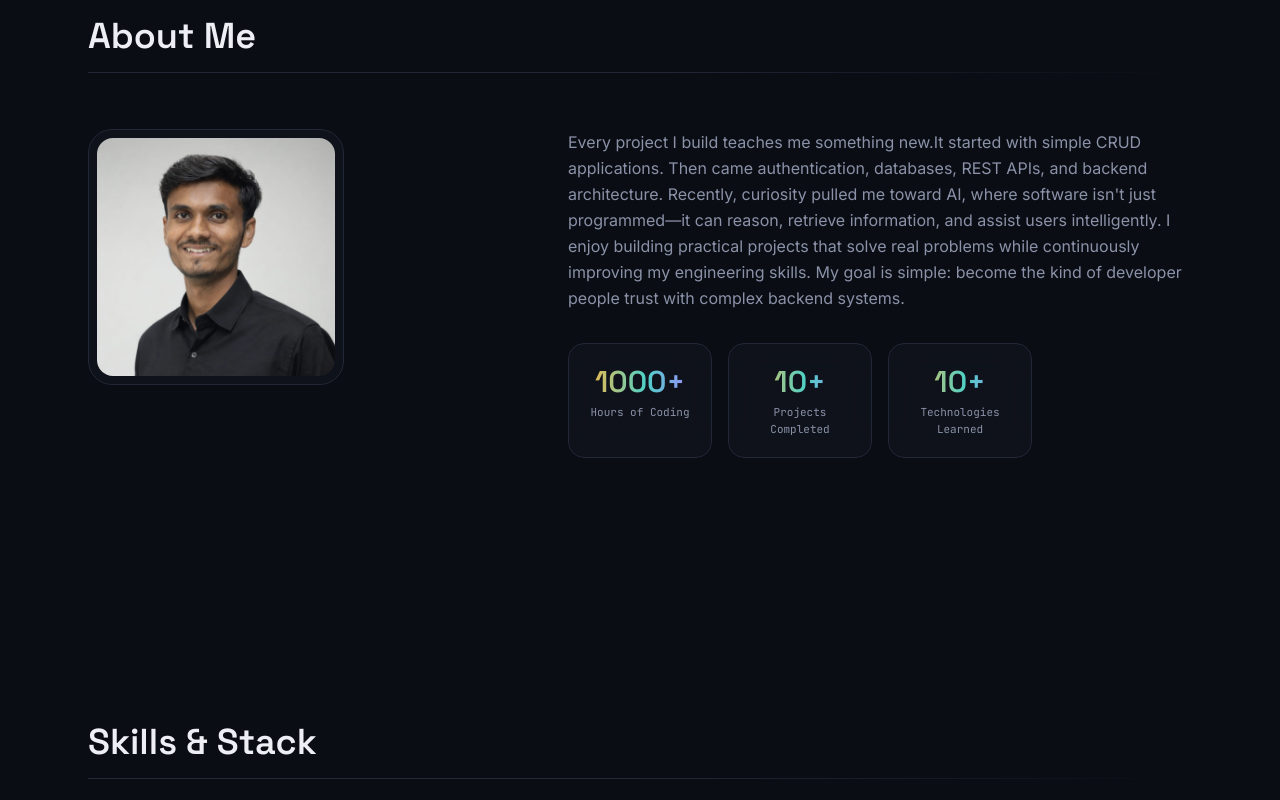
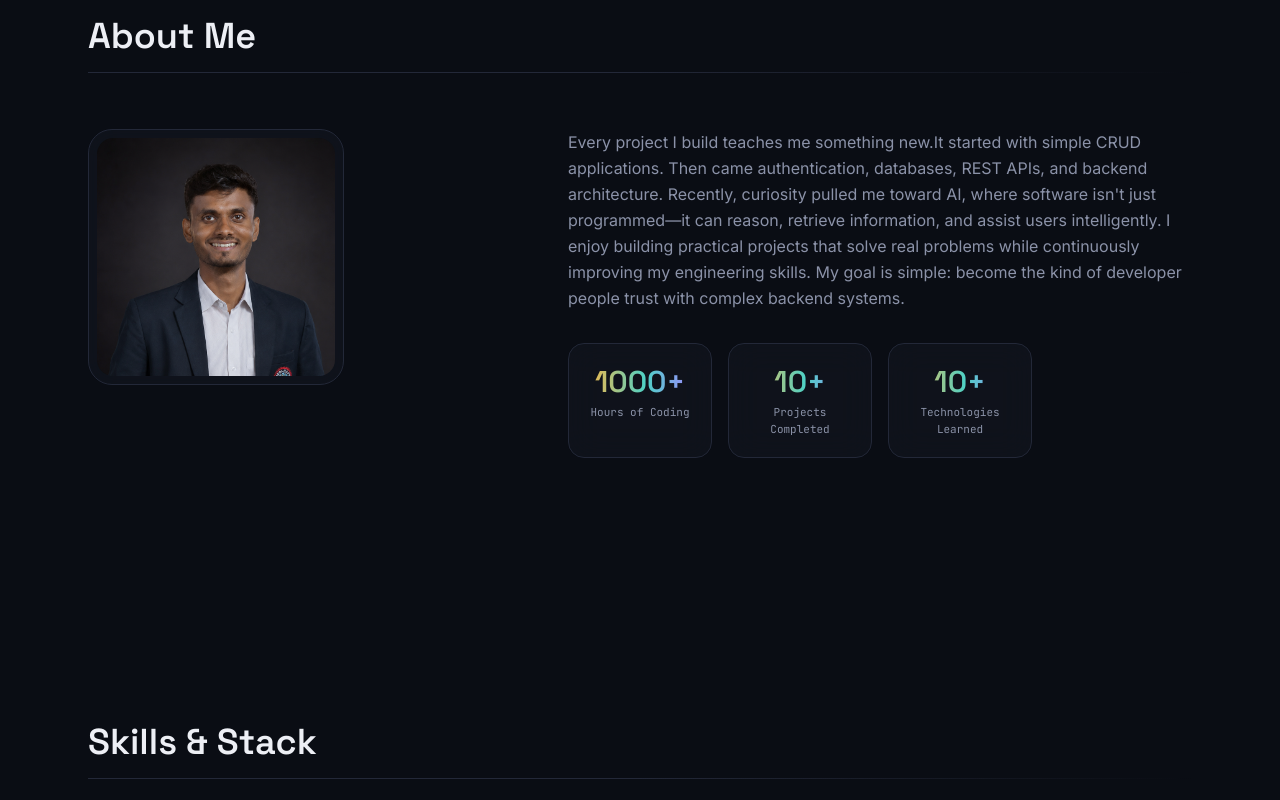
Before and after one commit to Akshatjoshi16/portfolio, a React (Vite) app: page / in a window 1280 px wide. Shown: the part 920-1720 px from the top of the page. Built offline with nearby package versions, Linux system fonts and the light colour scheme.

Commit message:
feat: Updated image and hero.tsx

```diff
--- a/src/components/About.tsx
+++ b/src/components/About.tsx
@@ -3,6 +3,7 @@ import SectionLabel from "./SectionLabel";
 import { aboutStats, aboutText, profile } from "../data/profile";
 import { useCountUp } from "../hooks/useCountUp";
 import image from "../assets/profile.jpeg";
+import image2 from "../assets/profile2.png";
 
 function StatCard({ label, value, suffix }: { label: string; value: number; suffix: string }) {
   const { ref, value: animated } = useCountUp(value);
@@ -36,7 +37,7 @@ export default function About() {
         >
           <div className="glass relative aspect-square rounded-3xl p-2">
   <img
-    src={image}
+    src={image2}
     alt={profile.name}
     className="h-full w-full rounded-2xl object-cover"
   />
--- a/src/components/Hero.tsx
+++ b/src/components/Hero.tsx
@@ -30,7 +30,7 @@ export default function Hero() {
             transition={{ duration: 0.5 }}
             className="mb-4 inline-flex items-center gap-2 rounded-full border border-line px-3 py-1 font-mono text-xs text-text-lo"
           >
-            <span className="h-1.5 w-1.5 rounded-full bg-teal" /> open to Software Developer intern roles
+            <span className="h-1.5 w-1.5 rounded-full bg-teal" /> Open to Software Developer intern roles
           </motion.p>
 
           <motion.h1
--- a/src/data/projects.ts
+++ b/src/data/projects.ts
@@ -14,10 +14,10 @@ export const projects: Project[] = [
   {
     title: "Purohitam — Vedic Pooja Booking Platform",
     description:
-      "A full-stack booking platform for Vedic pooja services themed around Mahakaleshwar, Ujjain — letting devotees discover and book verified purohits, with an admin dashboard to manage bookings end-to-end.",
+      "A production-ready booking platform for Vedic pooja services, themed around Ujjain, enabling devotees to discover, book, and manage appointments with verified purohits through a seamless digital experience. The platform also provides a dedicated admin dashboard for managing bookings, users, and the complete booking lifecycle.",
     techStack: ["Spring Boot", "MySQL", "React", "TypeScript", "Tailwind CSS", "JWT"],
     problem:
-      "Devotees previously relied on word-of-mouth to find and schedule purohits for rituals. Purohitam replaces that with a structured booking flow and status tracking.",
+      "Devotees previously relied on word-of-mouth and offline coordination to find and schedule purohits for religious rituals. Purohitam digitizes the entire process with a structured booking workflow, real-time status tracking, and automated notifications, making the experience more reliable and transparent.",
     features: [
       "End-to-end booking flow — entities, DTOs, service, controller, email notifications across the booking lifecycle",
       "Admin dashboard with booking management and status actions",
```
Also changed, not shown: src/assets/profile2.png (added), 1 other file (tests, documents, lock files or other folders).
